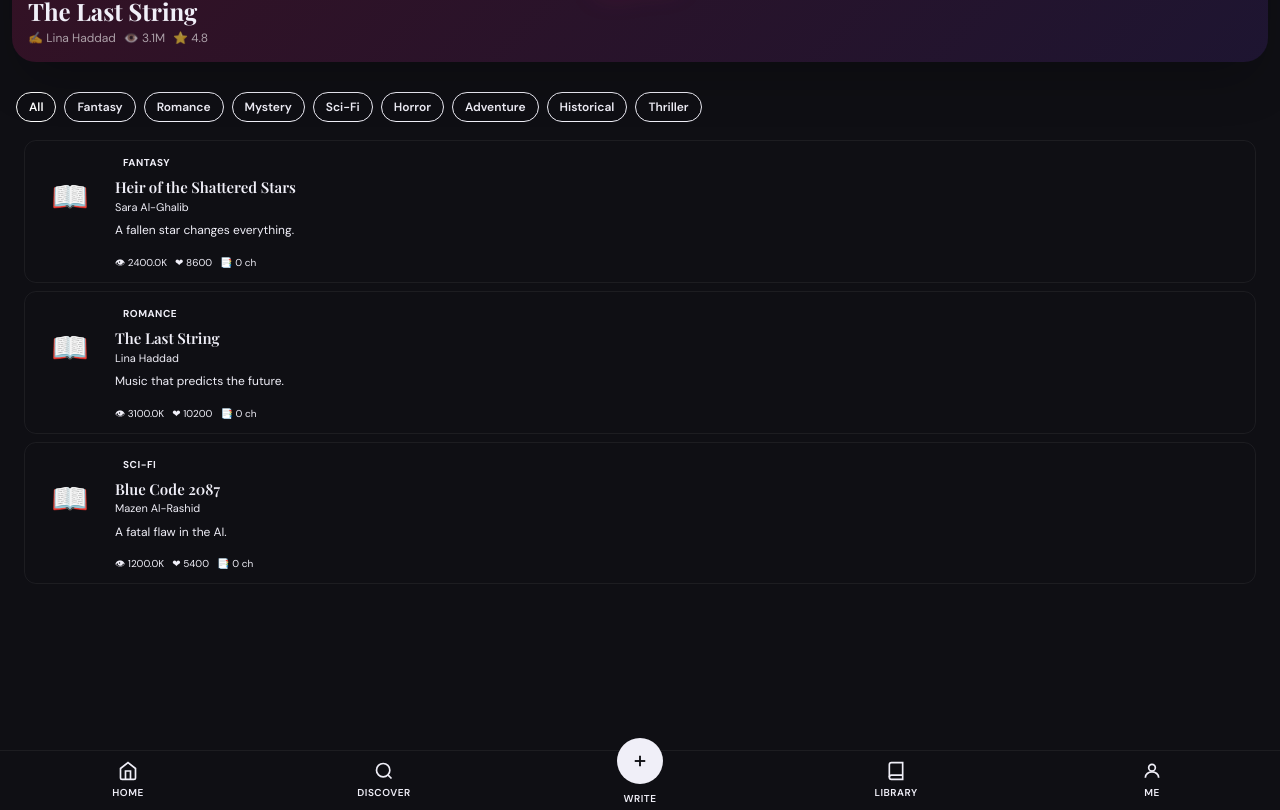
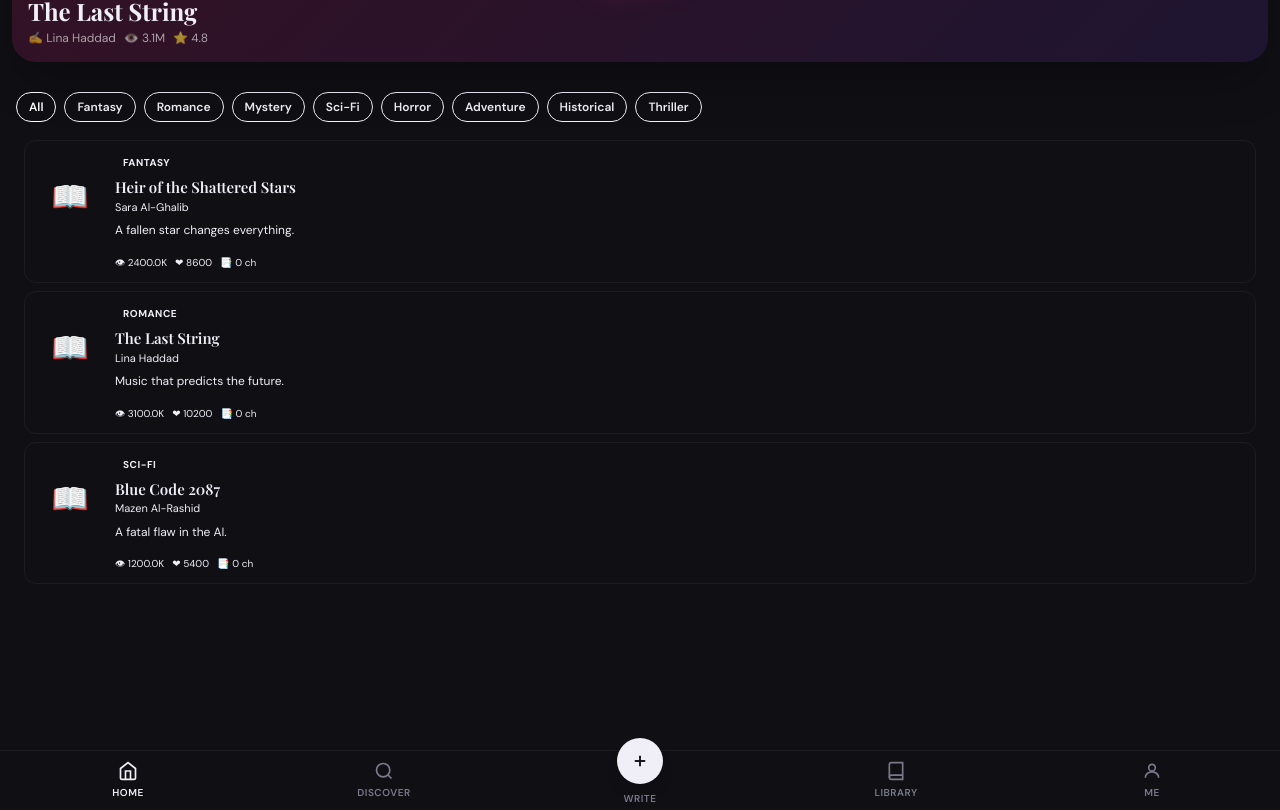
Before and after one commit to imadeddiinemenouer-a11y/NovalGram, a React (Vite) app: page / in a window 1280 px wide. Shown: the part 280-1090 px from the top of the page. Built offline with nearby package versions, Linux system fonts and the light colour scheme; a web font is replaced by a local one.

Commit message:
Update BottomNav.tsx

```diff
--- a/src/components/layout/BottomNav.tsx
+++ b/src/components/layout/BottomNav.tsx
@@ -17,16 +17,13 @@ export default function BottomNav() {
 
   const isActive = (path: string) => location.pathname === path || (path !== '/' && location.pathname.startsWith(path));
 
-  const activeColor = isDark ? '#f0eff8' : '#0f0f14';
-  const mutedColor = isDark ? 'var(--muted)' : 'var(--muted)';
+  const activeColor = 'var(--text)';
+  const mutedColor = 'var(--text3)';
   const pillBg = isDark ? '#f0eff8' : '#0f0f14';
   const pillIcon = isDark ? '#0f0f14' : '#f0eff8';
 
   return (
-    <nav
-      className="flex items-end bg-[var(--ink)] border-t border-[var(--border)] flex-shrink-0 z-50 relative"
-      style={{ paddingBottom: 'env(safe-area-inset-bottom, 0px)' }}
-    >
+    <nav className="flex items-end bg-[var(--bg)] border-t border-[var(--border)] flex-shrink-0 z-50 relative" style={{ paddingBottom: 'env(safe-area-inset-bottom, 0px)' }}>
       {[
         { path: '/', label: 'Home', icon: 'home' },
         { path: '/search', label: 'Discover', icon: 'discover' },
@@ -44,20 +41,14 @@ export default function BottomNav() {
         </button>
       ))}
 
-      {/* Write Pill */}
       <button
         onClick={() => navigate('/studio')}
         className="flex-1 flex flex-col items-center justify-end border-none bg-transparent cursor-pointer relative"
         style={{ height: '56px' }}
       >
         <div
-          className="w-[46px] h-[46px] rounded-full flex items-center justify-center absolute"
-          style={{
-            top: '-16px',
-            left: '50%',
-            transform: 'translateX(-50%)',
-            background: pillBg,
-          }}
+          className="w-[46px] h-[46px] rounded-full flex items-center justify-center absolute shadow-lg"
+          style={{ top: '-16px', left: '50%', transform: 'translateX(-50%)', background: pillBg }}
         >
           <svg width="18" height="18" viewBox="0 0 24 24" fill="none" stroke={pillIcon} strokeWidth="2.5">
             <line x1="12" y1="5" x2="12" y2="19" /><line x1="5" y1="12" x2="19" y2="12" />
```
